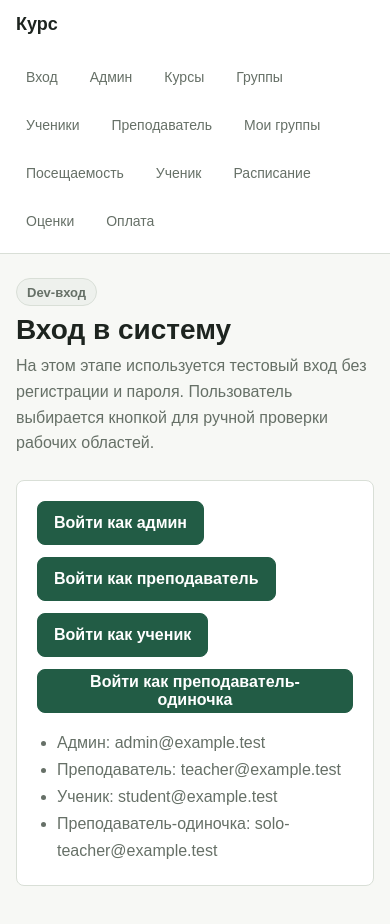
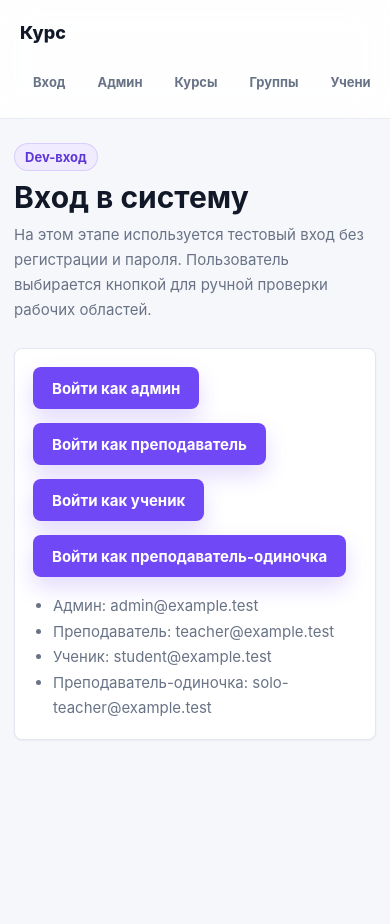
Before and after one commit to Amruddy/kurs, a Next.js app: page /login in a window 390 px wide. Shown: the top 924 px of the page. After the commit the page ends 844 px from the top, so only its background shows below. Built offline with nearby package versions, Linux system fonts and the light colour scheme; no server answers.

Commit message:
Add UI redesign foundation

```diff
--- a/app/globals.css
+++ b/app/globals.css
@@ -1,16 +1,29 @@
 :root {
-  --background: #f7f8f5;
+  --background: #f6f7fb;
+  --background-elevated: #eef1ff;
   --surface: #ffffff;
-  --surface-muted: #eef1ed;
-  --border: #d9dfd7;
-  --text: #1d241f;
-  --muted: #667067;
-  --primary: #225c45;
-  --primary-strong: #174232;
-  --accent: #2f6f91;
-  --warning: #946200;
-  --danger: #9d2b32;
+  --surface-muted: #f1f3f9;
+  --surface-soft: #fafbff;
+  --border: #e3e7f2;
+  --border-strong: #d5dbee;
+  --text: #111827;
+  --muted: #697386;
+  --primary: #7148f5;
+  --primary-strong: #5d36d7;
+  --primary-soft: #f0ebff;
+  --accent: #4264f6;
+  --success: #13945f;
+  --success-soft: #e8f8f1;
+  --warning: #b7791f;
+  --warning-soft: #fff6df;
+  --danger: #c2415d;
+  --danger-soft: #fff0f3;
   --radius: 8px;
+  --radius-sm: 6px;
+  --shadow-sm: 0 1px 2px rgb(17 24 39 / 5%);
+  --shadow-md: 0 12px 32px rgb(47 63 119 / 10%);
+  --shadow-lg: 0 22px 56px rgb(47 63 119 / 14%);
+  --content-width: 1180px;
 }
 
 * {
@@ -24,9 +37,15 @@ body {
 
 body {
   margin: 0;
-  background: var(--background);
+  background:
+    radial-gradient(circle at top left, rgb(113 72 245 / 10%), transparent 30vw),
+    linear-gradient(180deg, #fbfcff 0%, var(--background) 240px);
   color: var(--text);
-  font-family: Arial, Helvetica, sans-serif;
+  font-family:
+    Inter, ui-sans-serif, system-ui, -apple-system, BlinkMacSystemFont, "Segoe UI", Arial,
+    sans-serif;
+  font-size: 15px;
+  line-height: 1.45;
 }
 
 a {
@@ -39,6 +58,24 @@ input {
   font: inherit;
 }
 
+button,
+summary,
+a,
+input,
+select {
+  transition:
+    background-color 160ms ease,
+    border-color 160ms ease,
+    box-shadow 160ms ease,
+    color 160ms ease,
+    transform 160ms ease;
+}
+
+:focus-visible {
+  outline: 3px solid rgb(113 72 245 / 24%);
+  outline-offset: 2px;
+}
+
 .app-shell {
   min-height: 100vh;
   display: flex;
@@ -46,13 +83,17 @@ input {
 }
 
 .topbar {
-  border-bottom: 1px solid var(--border);
-  background: var(--surface);
+  position: sticky;
+  top: 0;
+  z-index: 10;
+  border-bottom: 1px solid rgb(227 231 242 / 80%);
+  background: rgb(255 255 255 / 88%);
+  backdrop-filter: blur(18px);
 }
 
 .topbar-inner {
-  width: min(1120px, calc(100% - 32px));
-  min-height: 64px;
+  width: min(var(--content-width), calc(100% - 40px));
+  min-height: 72px;
   margin: 0 auto;
   display: flex;
   align-items: center;
@@ -61,54 +102,66 @@ input {
 }
 
 .brand {
+  display: inline-flex;
+  min-height: 38px;
+  align-items: center;
+  border-radius: var(--radius);
+  color: var(--text);
   font-size: 18px;
-  font-weight: 700;
+  font-weight: 800;
+  letter-spacing: 0;
 }
 
 .nav {
   display: flex;
   flex-wrap: wrap;
-  gap: 12px;
+  gap: 6px;
   color: var(--muted);
-  font-size: 14px;
+  font-size: 13px;
+  font-weight: 700;
 }
 
 .nav a {
   min-height: 36px;
   display: inline-flex;
   align-items: center;
-  border-radius: var(--radius);
-  padding: 0 10px;
+  border: 1px solid transparent;
+  border-radius: 999px;
+  padding: 0 12px;
 }
 
 .nav a:hover {
-  background: var(--surface-muted);
-  color: var(--text);
+  border-color: var(--border);
+  background: var(--surface);
+  color: var(--primary);
+  box-shadow: var(--shadow-sm);
 }
 
 .main {
-  width: min(1120px, calc(100% - 32px));
+  width: min(var(--content-width), calc(100% - 40px));
   margin: 0 auto;
-  padding: 32px 0 48px;
+  padding: 34px 0 56px;
 }
 
 .page-heading {
   display: grid;
-  gap: 8px;
-  margin-bottom: 24px;
+  gap: 10px;
+  margin-bottom: 26px;
 }
 
 .page-heading h1 {
   margin: 0;
-  font-size: clamp(28px, 4vw, 40px);
-  line-height: 1.12;
+  color: var(--text);
+  font-size: clamp(30px, 4vw, 42px);
+  line-height: 1.08;
+  letter-spacing: 0;
 }
 
 .page-heading p {
   margin: 0;
   max-width: 720px;
   color: var(--muted);
-  line-height: 1.6;
+  line-height: 1.65;
 }
 
 .page-heading-with-action {
@@ -143,12 +196,25 @@ input {
   border: 1px solid var(--border);
   border-radius: var(--radius);
   background: var(--surface);
-  padding: 20px;
+  padding: 22px;
+  box-shadow: var(--shadow-sm);
 }
 
 .panel h2,
 .panel h3 {
-  margin: 0 0 8px;
+  margin: 0 0 10px;
+  color: var(--text);
+  letter-spacing: 0;
+}
+
+.panel h2 {
+  font-size: 20px;
+  line-height: 1.25;
+}
+
+.panel h3 {
+  font-size: 16px;
+  line-height: 1.3;
 }
 
 .panel p {
@@ -160,23 +226,24 @@ input {
 .grid {
   display: grid;
   grid-template-columns: repeat(4, minmax(0, 1fr));
-  gap: 16px;
+  gap: 18px;
 }
 
 .login-grid {
   display: grid;
   grid-template-columns: repeat(4, minmax(0, 1fr));
-  gap: 12px;
+  gap: 14px;
 }
 
 .button,
 .secondary-button {
-  min-height: 44px;
-  border: 1px solid var(--primary);
+  min-height: 42px;
+  border: 1px solid transparent;
   border-radius: var(--radius);
   cursor: pointer;
-  padding: 0 16px;
+  padding: 0 18px;
   font-weight: 700;
+  letter-spacing: 0;
 }
 
 .form-grid .button,
@@ -201,10 +268,13 @@ input {
 .button {
   background: var(--primary);
   color: #ffffff;
+  box-shadow: 0 10px 22px rgb(113 72 245 / 20%);
 }
 
 .button:hover {
   background: var(--primary-strong);
+  box-shadow: 0 14px 28px rgb(113 72 245 / 26%);
+  transform: translateY(-1px);
 }
 
 .button:disabled,
@@ -214,12 +284,17 @@ input {
 }
 
 .secondary-button {
+  border-color: var(--border);
   background: var(--surface);
   color: var(--primary);
+  box-shadow: var(--shadow-sm);
 }
 
 .secondary-button:hover {
-  background: var(--surface-muted);
+  border-color: rgb(113 72 245 / 28%);
+  background: var(--primary-soft);
+  color: var(--primary-strong);
+  transform: translateY(-1px);
 }
 
 .button-row {
@@ -262,6 +337,7 @@ input {
   background: var(--surface);
   cursor: pointer;
   list-style: none;
+  box-shadow: var(--shadow-sm);
 }
 
 .student-menu summary::-webkit-details-marker {
@@ -292,7 +368,7 @@ input {
   border-radius: var(--radius);
   background: var(--surface);
   padding: 12px;
-  box-shadow: 0 12px 28px rgb(29 36 31 / 14%);
+  box-shadow: var(--shadow-lg);
 }
 
 .student-next-lesson {
@@ -320,10 +396,14 @@ input {
   color: var(--primary);
   font-weight: 700;
   text-align: center;
+  box-shadow: var(--shadow-sm);
 }
 
 .student-tab:hover {
-  background: var(--surface-muted);
+  border-color: rgb(113 72 245 / 28%);
+  background: var(--primary-soft);
+  color: var(--primary-strong);
+  transform: translateY(-1px);
 }
 
 .workspace-switcher {
@@ -374,7 +454,7 @@ input {
   border-radius: var(--radius);
   background: var(--surface);
   padding: 16px;
-  box-shadow: 0 12px 28px rgb(29 36 31 / 14%);
+  box-shadow: var(--shadow-lg);
 }
 
 .group-workspace {
@@ -422,8 +502,10 @@ input {
 
 .journal-sheet {
   border: 1px solid var(--border);
+  border-radius: var(--radius);
   background: var(--surface);
-  padding: 14px;
+  padding: 18px;
+  box-shadow: var(--shadow-sm);
 }
 
 .journal-sheet h2 {
@@ -440,6 +522,7 @@ input {
   width: 100%;
   overflow-x: auto;
   border: 1px solid var(--border);
+  border-radius: var(--radius);
   background: #ffffff;
 }
 
@@ -460,7 +543,7 @@ input {
 
 .journal-table thead th {
   height: 52px;
-  background: var(--surface-muted);
+  background: var(--surface-soft);
 }
 
 .journal-table thead th span,
@@ -493,7 +576,7 @@ input {
 .journal-student-head {
   z-index: 2;
   padding: 0 12px !important;
-  background: var(--surface-muted) !important;
+  background: var(--surface-soft) !important;
 }
 
 .journal-student-name {
@@ -504,7 +587,7 @@ input {
 
 .journal-table tbody tr:nth-child(even) .journal-student-name,
 .journal-table tbody tr:nth-child(even) td {
-  background: #fbfcfa;
+  background: #fbfcff;
 }
 
 .journal-table .week-start {
@@ -604,9 +687,9 @@ input {
 
 .form-grid label {
   display: grid;
-  gap: 6px;
+  gap: 7px;
   color: var(--muted);
-  font-size: 14px;
+  font-size: 13px;
   font-weight: 700;
 }
 
@@ -616,9 +699,27 @@ select {
   width: 100%;
   border: 1px solid var(--border);
   border-radius: var(--radius);
-  background: var(--surface);
+  background: var(--surface-soft);
   color: var(--text);
   padding: 0 12px;
+}
+
+input:hover,
+select:hover {
+  border-color: var(--border-strong);
+  background: var(--surface);
+}
+
+input:focus,
+select:focus {
+  border-color: rgb(113 72 245 / 56%);
+  background: var(--surface);
+  box-shadow: 0 0 0 4px rgb(113 72 245 / 12%);
+  outline: 0;
+}
+
+input[type="checkbox"] {
+  accent-color: var(--primary);
 }
 
 .journal-cell-input {
@@ -656,26 +757,39 @@ select {
 .table-wrap {
   width: 100%;
   overflow-x: auto;
+  border: 1px solid var(--border);
+  border-radius: var(--radius);
+  background: var(--surface);
 }
 
 table {
   width: 100%;
   border-collapse: collapse;
-  margin-top: 12px;
+  margin-top: 0;
 }
 
 th,
 td {
   border-bottom: 1px solid var(--border);
-  padding: 12px 10px;
+  padding: 13px 14px;
   text-align: left;
   vertical-align: middle;
 }
 
 th {
+  background: var(--surface-soft);
   color: var(--muted);
-  font-size: 13px;
+  font-size: 12px;
   font-weight: 700;
+  text-transform: none;
+}
+
+tr:last-child td {
+  border-bottom: 0;
+}
+
+tbody tr:hover td {
+  background: #fbfcff;
 }
 
 td a {
@@ -695,10 +809,10 @@ td a {
   width: fit-content;
   min-height: 28px;
   align-items: center;
-  border: 1px solid var(--border);
+  border: 1px solid rgb(113 72 245 / 18%);
   border-radius: 999px;
-  background: var(--surface-muted);
-  color: var(--muted);
+  background: var(--primary-soft);
+  color: var(--primary-strong);
   padding: 0 10px;
   font-size: 13px;
   font-weight: 700;
@@ -706,16 +820,36 @@ td a {
 
 .error-message {
   margin-bottom: 16px;
+  border: 1px solid rgb(194 65 93 / 20%);
+  border-radius: var(--radius);
+  background: var(--danger-soft);
+  padding: 12px 14px;
   color: var(--danger);
   font-weight: 700;
 }
 
 @media (max-width: 760px) {
+  body {
+    background: var(--background);
+  }
+
   .topbar-inner {
     min-height: auto;
     padding: 14px 0;
     align-items: flex-start;
     flex-direction: column;
+    gap: 12px;
+  }
+
+  .nav {
+    width: 100%;
+    overflow-x: auto;
+    flex-wrap: nowrap;
+    padding-bottom: 4px;
+  }
+
+  .nav a {
+    flex: 0 0 auto;
   }
 
   .grid,
@@ -756,6 +890,16 @@ td a {
   }
 
   .main {
+    width: min(100% - 28px, var(--content-width));
     padding-top: 24px;
   }
+
+  .panel {
+    padding: 18px;
+  }
+
+  th,
+  td {
+    padding: 12px;
+  }
 }
```
